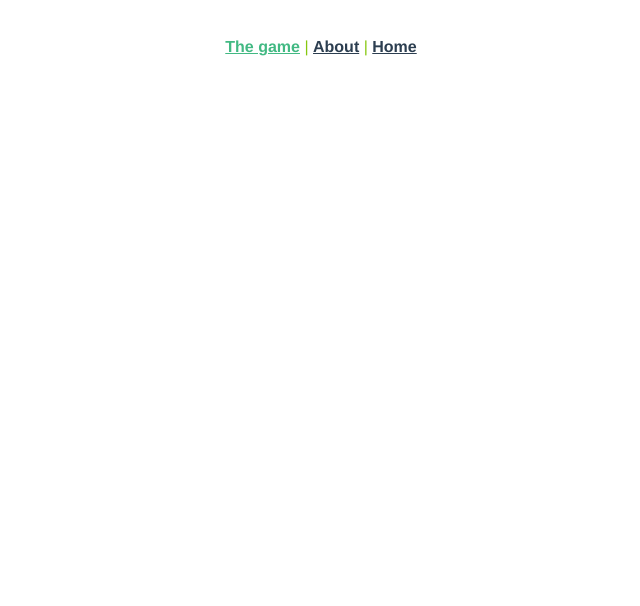
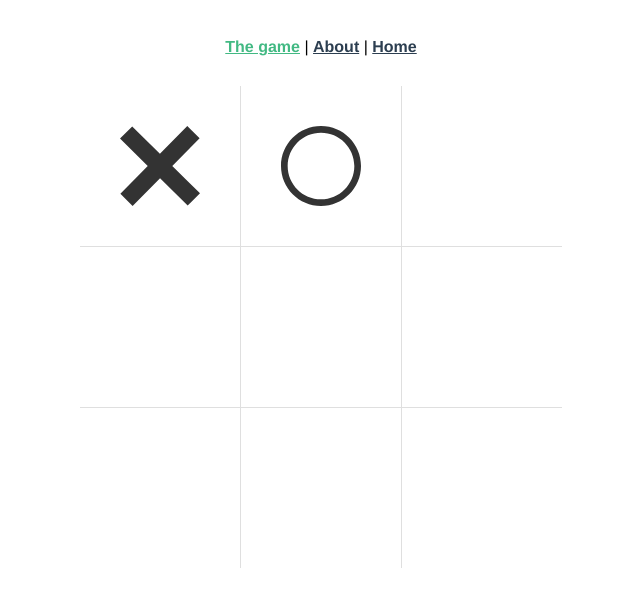
Before and after one commit to GuruVII/tic-tac-toe, a Vue app: page /#/ in a window 1280 px wide. Shown: the top 606 px of the page, without its empty margins (319-959 px from the left). Built offline with nearby package versions, Linux system fonts and the light colour scheme.

Commit message:
added X and O svgs

```diff
--- a/src/App.vue
+++ b/src/App.vue
@@ -15,7 +15,6 @@
   -webkit-font-smoothing: antialiased;
   -moz-osx-font-smoothing: grayscale;
   text-align: center;
-  color: #86c70f;
 }
 #nav {
   padding: 30px;
--- a/src/components/gameBoard.vue
+++ b/src/components/gameBoard.vue
@@ -1,7 +1,7 @@
 <template>
 <div class="grid-container">
-  <div class="grid-item"></div>
-  <div class="grid-item"></div>
+  <div class="grid-item"><xSign></xSign></div>
+  <div class="grid-item"><oSign></oSign></div>
   <div class="grid-item"></div>
   <div class="grid-item"></div>
   <div class="grid-item"></div>
@@ -12,11 +12,19 @@
 </div>
 </template>
 <script>
+
+import xSign from '@/components/gameBoardComponents/xSign';
+import oSign from '@/components/gameBoardComponents/oSign';
+
 export default {
   name: 'gameBoard',
   props: {
     msg: String,
   },
+  components: {
+    xSign,
+    oSign
+  }
 };
 </script>
 <style scoped lang="scss">
@@ -32,6 +40,26 @@ export default {
       display: flex;
       justify-content: center;
       align-items: center;
+      color: grey;
+      &:hover {
+        background-color: rgba(223, 223, 223, 0.2)
+      }
+      // creates inner borders
+      border-top: 1px solid #dfdfdf;
+      border-left: 1px solid #dfdfdf;
+      &:nth-child(-n + 2) {
+        border-top: 1px solid #dfdfdf;
+      }
+      &:nth-child(odd) {
+        border-left: 1px solid #dfdfdf;
+      }
+      &:nth-child(-n + 3) {
+        border-top: none;
+      }
+      &:first-child,
+      &:nth-child(3n + 1) {
+        border-left: none;
+      }
     }
   }
 </style>
--- /dev/null
+++ b/src/components/gameBoardComponents/oSign.vue
@@ -0,0 +1,18 @@
+<template>
+<svg xmlns="http://www.w3.org/2000/svg" viewBox="0 0 24 24">
+  <path d="M12 2c5.514 0 10 4.486 10 10s-4.486 10-10 10-10-4.486-10-10 4.486-10 10-10zm0-2c-6.627 0-12 5.373-12 12s5.373 12 12 12 12-5.373 12-12-5.373-12-12-12z"/>
+</svg>
+</template>
+<script>
+export default {
+  name: 'oSign',
+  props: {
+  },
+};
+</script>
+<style scoped lang="scss">
+svg {
+  height: 10vh;
+  fill:hsla(0, 0%, 20%, 1)
+}
+</style>
--- /dev/null
+++ b/src/components/gameBoardComponents/xSign.vue
@@ -0,0 +1,18 @@
+<template>
+<svg xmlns="http://www.w3.org/2000/svg" viewBox="0 0 24 24">
+  <path d="M24 20.188l-8.315-8.209 8.2-8.282-3.697-3.697-8.212 8.318-8.31-8.203-3.666 3.666 8.321 8.24-8.206 8.313 3.666 3.666 8.237-8.318 8.285 8.203z"/>
+</svg>
+</template>
+<script>
+export default {
+  name: 'xSign',
+  props: {
+  },
+};
+</script>
+<style scoped lang="scss">
+svg {
+  height: 10vh;
+  fill:hsla(0, 0%, 20%, 1)
+}
+</style>
```
Also changed, not shown: src/assets/o.svg (deleted), src/assets/x.svg (deleted).
